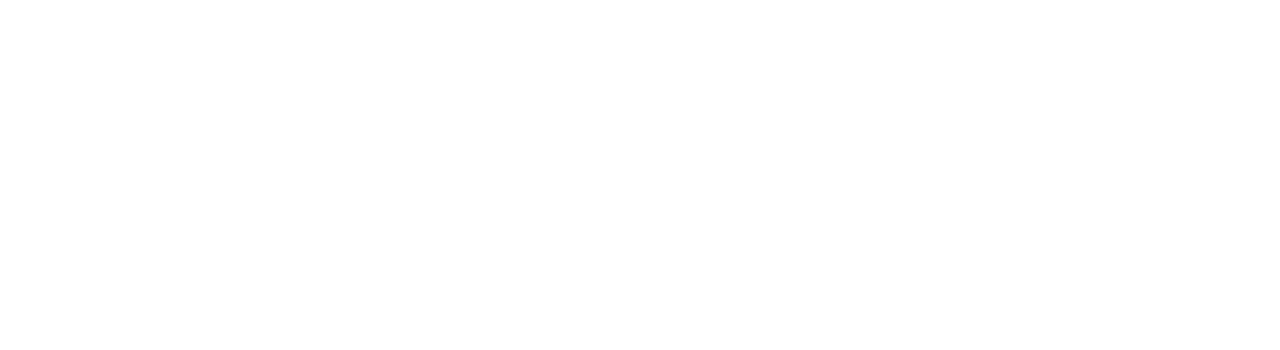
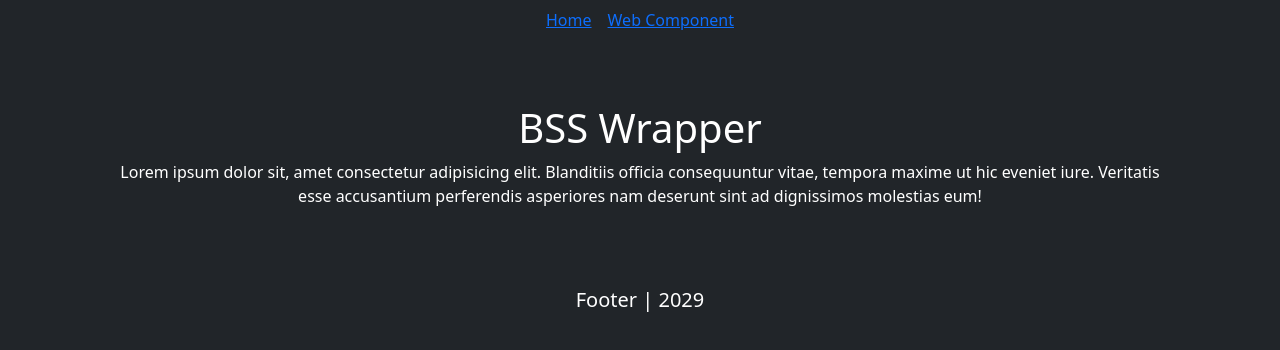
Before and after one commit to sead-biz/web2print-web-component, a plain HTML site: page index.html in a window 1280 px wide. Drawn offline with nearby package versions, Linux system fonts and the light colour scheme.

Commit message:
added wrapper elements to mimic live env with different lib/scripts

```diff
--- a/index.html
+++ b/index.html
@@ -4,9 +4,44 @@
   <meta charset="UTF-8">
   <meta name="viewport" content="width=device-width, initial-scale=1.0">
   <title>Web2Print</title>
+  <link rel="stylesheet" href="style.css">
+  <link href="https://cdn.jsdelivr.net/npm/bootstrap@5.3.3/dist/css/bootstrap.min.css" rel="stylesheet" crossorigin="anonymous">
 </head>
-<body>
-  <web2-print id="web2print-component"></web2-print>
+<body class="bg-dark text-white">
+  <section class="bg-dark text-white py-2">
+    <div class="container">
+      <nav>
+        <ul class="d-flex justify-content-center list-unstyled">
+          <li class="mx-2"><a href="#hero">Home</a></li>
+          <li class="mx-2"><a href="#web-component-section">Web Component</a></li>
+        </ul>
+      </nav>
+    </div>
+  </section>
+  <section id="hero">
+    <div class="container">
+      <div class="row">
+        <hgroup class="p-5 text-center">
+          <h1>BSS Wrapper</h1>
+          <p>Lorem ipsum dolor sit, amet consectetur adipisicing elit. Blanditiis officia consequuntur vitae, tempora maxime ut hic eveniet iure. Veritatis esse accusantium perferendis asperiores nam deserunt sint ad dignissimos molestias eum!</p>
+        </hgroup>
+      </div>
+    </div>
+  </section>
+  <section id="web-component-section" class="bg-dark">
+    <div class="container bg-light text-dark">
+      <web2-print id="web2print-component"></web2-print>
+    </div>
+  </section>
+  <section id="footer" class="bg-dark text-white">
+    <div class="container">
+      <div class="row">
+        <div class="p-3 text-center">
+          <h5 class="mb-1">Footer | 2029</h5>
+        </div>
+      </div>
+    </div>
+  </section>
   <script>
     const web2printComponent = document.getElementById('web2print-component');
     const urlParams = new URLSearchParams(window.location.search);
@@ -24,5 +59,6 @@
     script.src = 'https://agreeable-river-0eb2bb703-dev.westeurope.5.azurestaticapps.net/wc/web2print.js';
     document.body.appendChild(script);
   </script>
+  <script src="https://cdn.jsdelivr.net/npm/bootstrap@5.3.0/dist/js/bootstrap.bundle.min.js" crossorigin="anonymous"></script>
 </body>
 </html>
```
